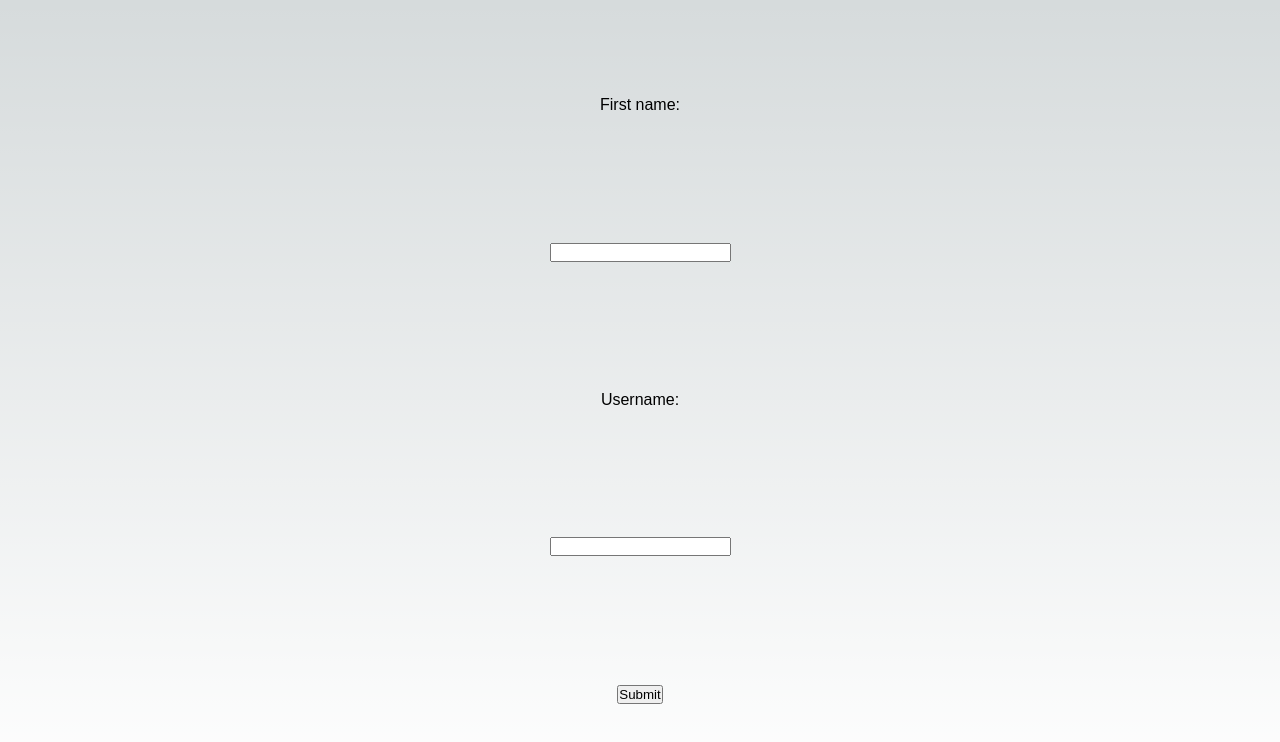
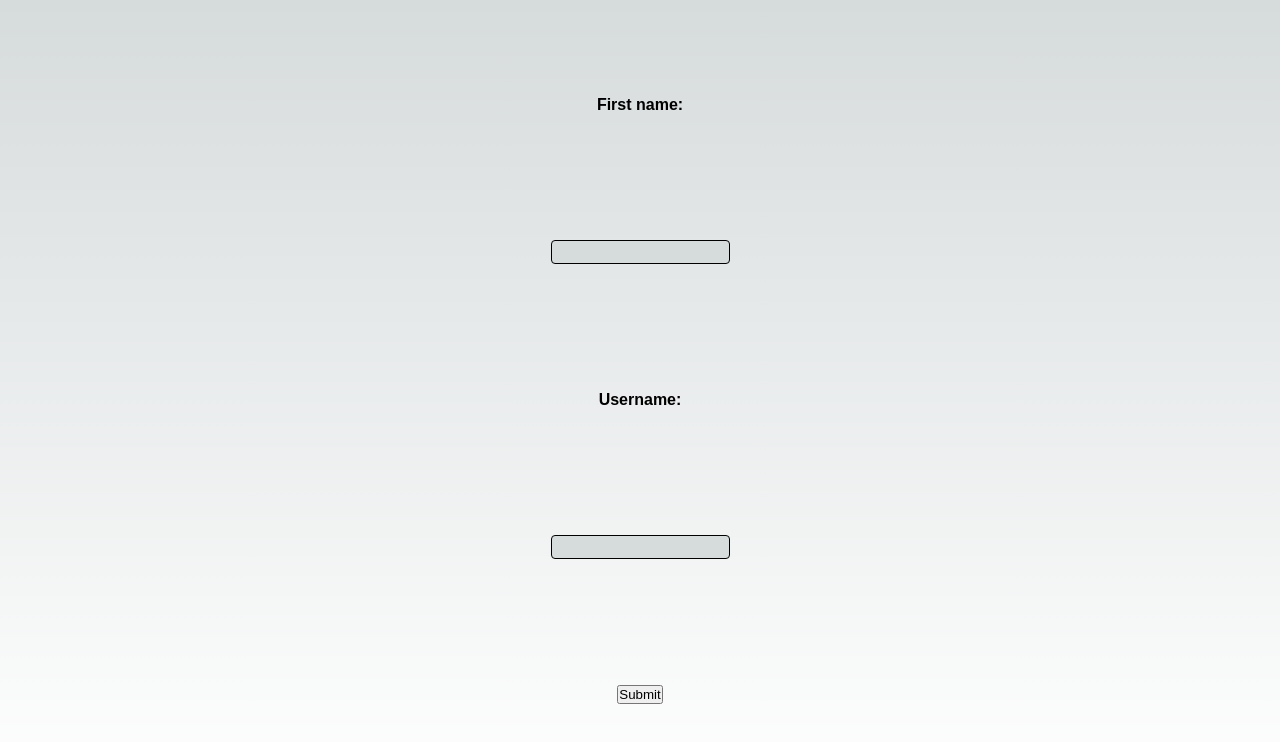
Before and after one commit to giovanabirck/week02-dynamic-content-design, a Next.js app: page / in a window 1280 px wide. Shown: the top 742 px of the page. Built offline with nearby package versions, Linux system fonts and the light colour scheme.

Commit message:
style input

```diff
--- a/styles/globals.css
+++ b/styles/globals.css
@@ -108,4 +108,12 @@ a {
 
 label{
   font-family: Arial, Helvetica, sans-serif;
+  font-weight: bold;
 }
+
+input{
+  border: solid 1px black;
+  border-radius: 4px;
+  height: 24px;
+  background-color: rgb(var(--background-start-rgb));
+}
```
